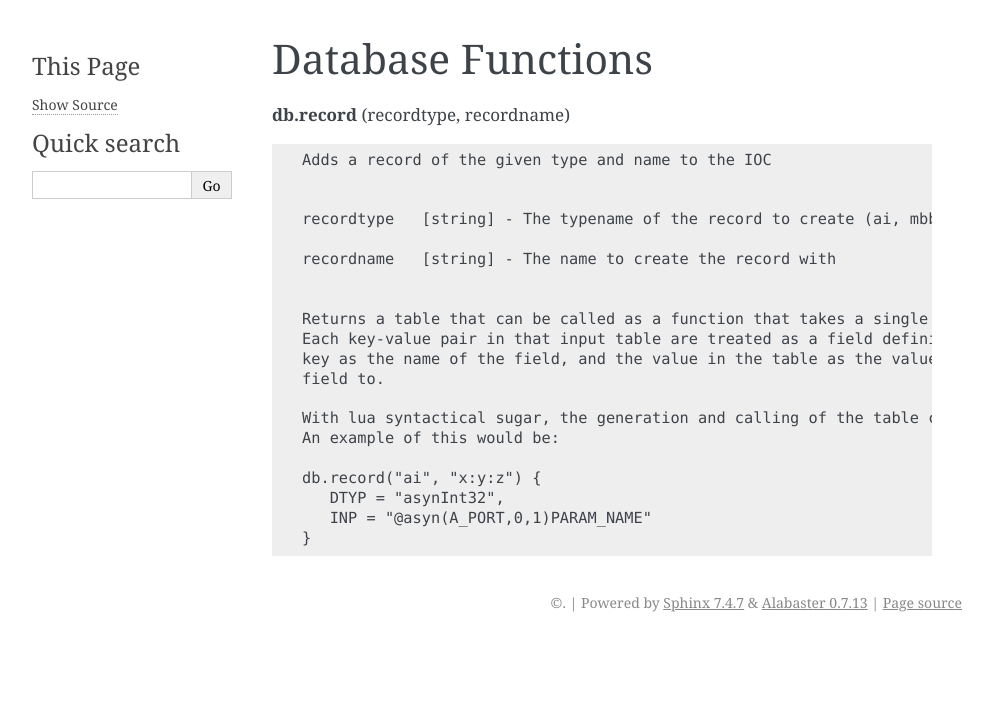
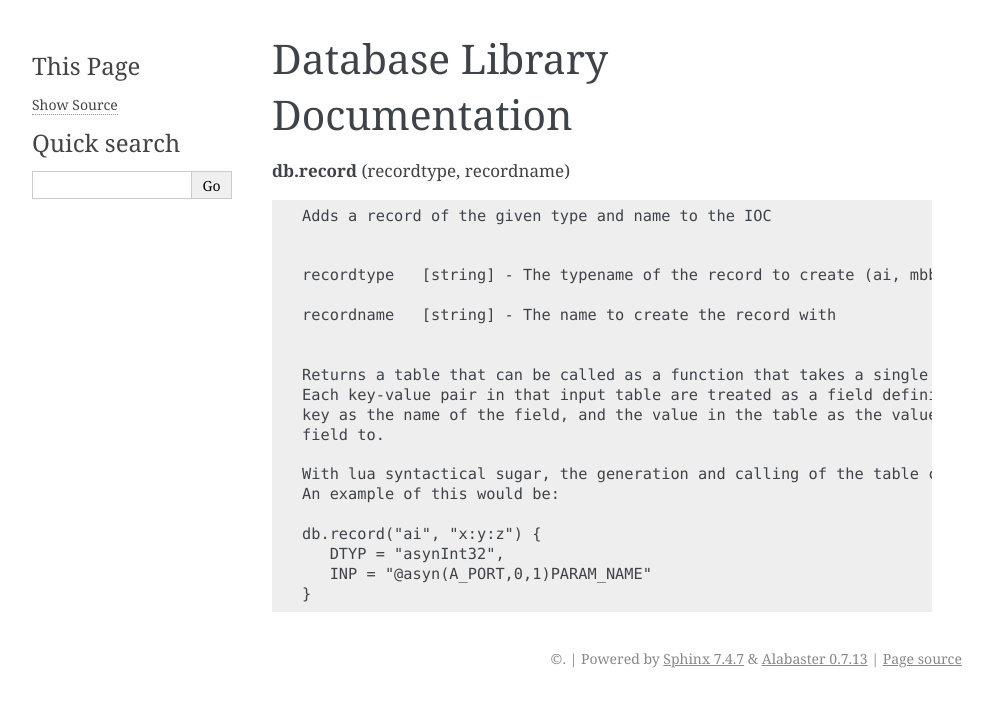
Before and after one commit to epics-modules/lua, a Sphinx documentation site: the page built from docs/database-library.rst, in a window 1280 px wide. Shown: the top 707 px of the page, without its empty margins (148-1141 px from the left). Built offline with Sphinx 7.4.7, drawn with Linux system fonts in a browser that asks for light colours.

Commit message:
Standardized naming of library documentation

```diff
--- a/docs/database-library.rst
+++ b/docs/database-library.rst
@@ -1,6 +1,6 @@
-==================
-Database Functions
-==================
+==============================
+Database Library Documentation
+==============================
 
 **db.record** (recordtype, recordname)
 
--- a/docs/epics-library.rst
+++ b/docs/epics-library.rst
@@ -1,6 +1,6 @@
-===============
-Epics Functions
-===============
+===========================
+Epics Library Documentation
+===========================
 
 **epics.get** (*PV*[, timeout])
 
```
